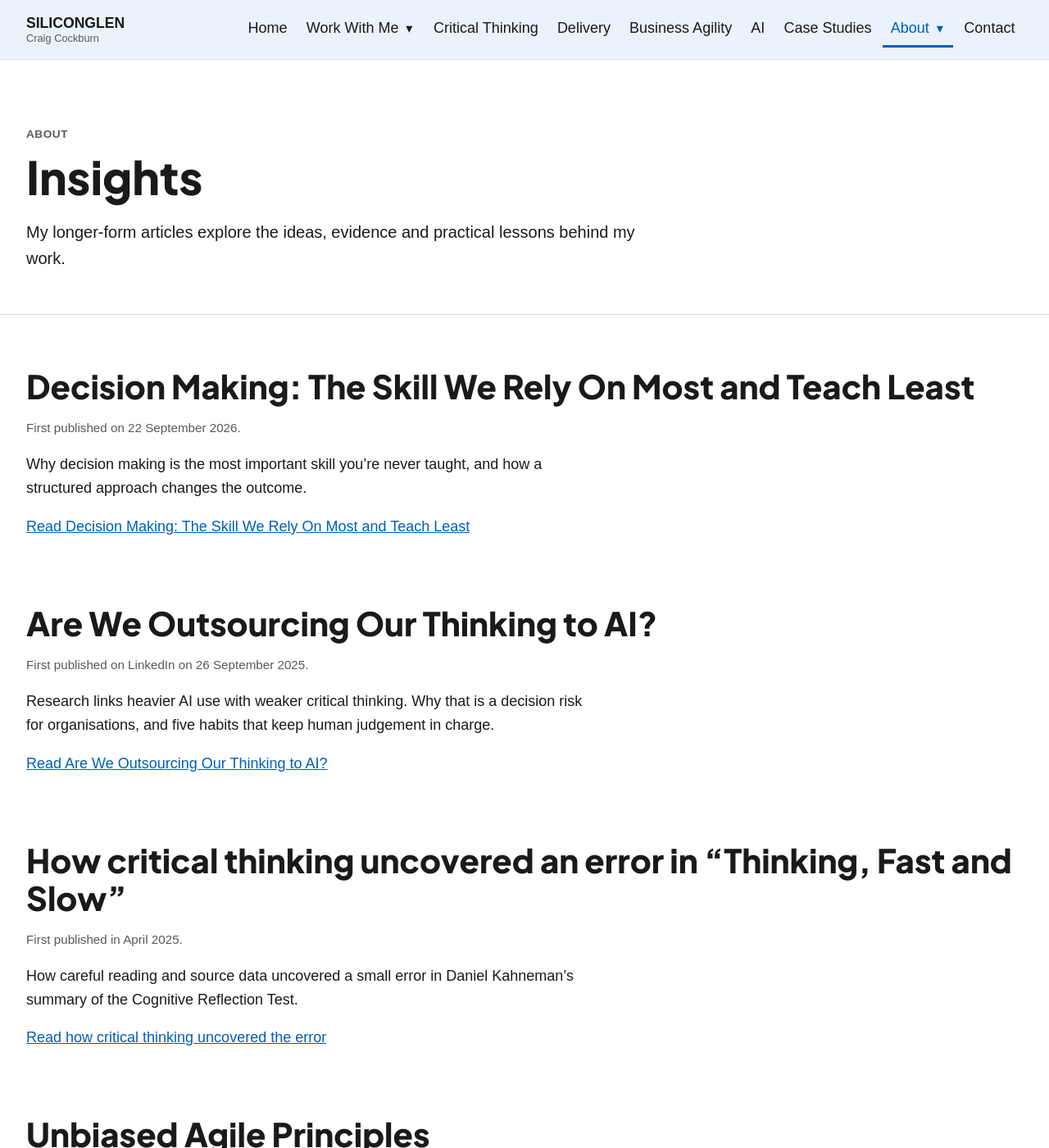
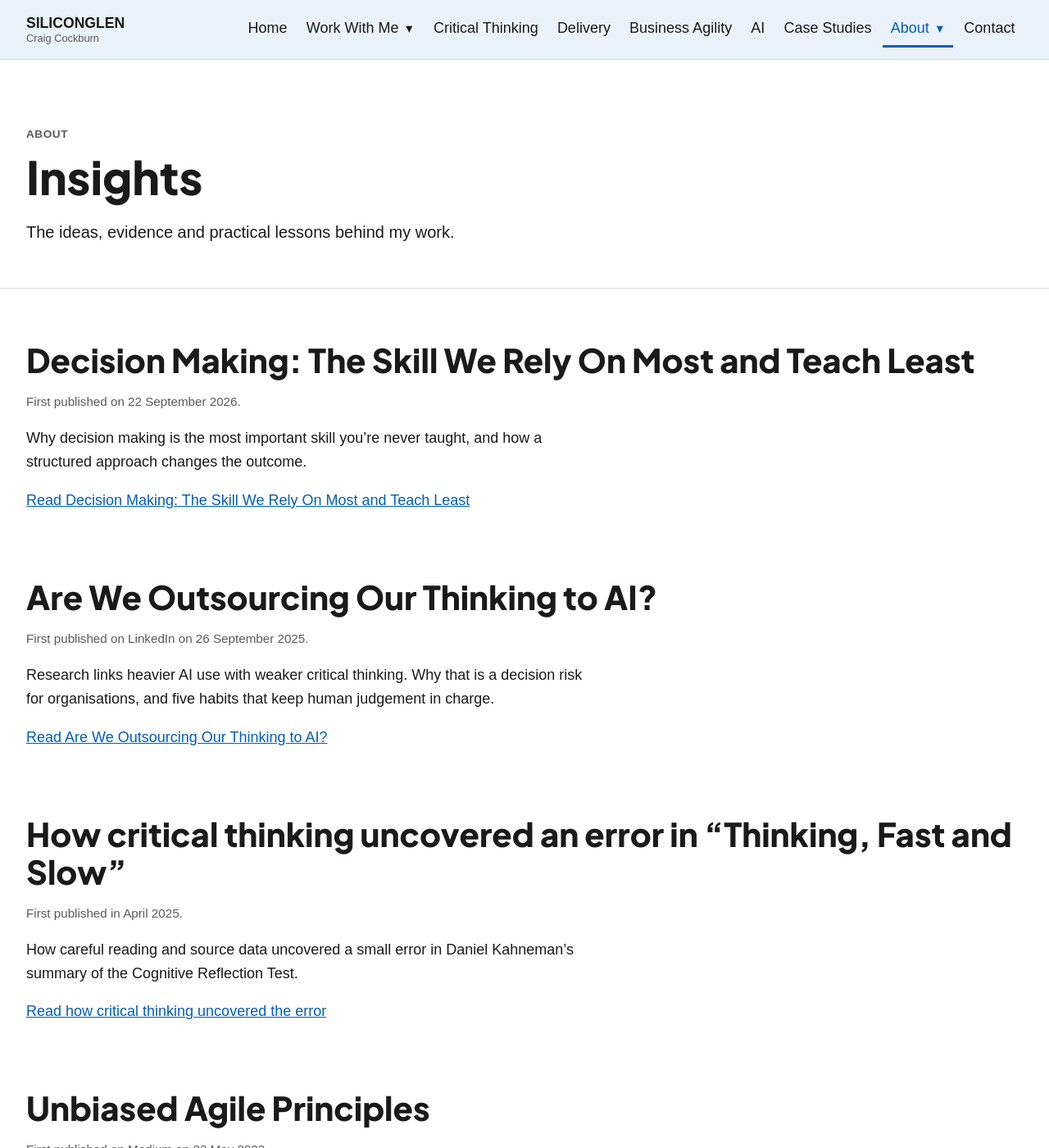
Before and after one commit to siliconglen/siliconglen-site, a Jekyll site: the page built from insights/index.md, in a window 1280 px wide and 1400 px high. Shown: the whole window at 82% size. Built offline with Jekyll 4.4.1, drawn with Linux system fonts in a browser that asks for light colours.

Commit message:
Improve lede wrapping and shorten Insights intro

```diff
--- a/assets/css/main.css
+++ b/assets/css/main.css
@@ -55,7 +55,7 @@ h1, h2, h3, h4 { font-family: var(--font-heading); font-weight: 800; line-height
 h1 { margin: 0; max-width: none; font-size: clamp(2.25rem, 6vw, 3.5rem); }
 h2 { margin: 0 0 1rem; font-size: clamp(1.75rem, 4vw, 2.5rem); }
 h3 { margin: 0 0 .5rem; font-size: 1.25rem; }
-.lede { max-width: var(--measure); font-size: 1.25rem; }
+.lede { max-width: var(--measure); font-size: 1.25rem; text-wrap: pretty; }
 .prose { padding-block: clamp(2.5rem, 6vw, 4rem) 4rem; }
 .prose > p, .prose > ul, .prose > ol { max-width: var(--measure); }
 .prose > h2 { margin: clamp(3.5rem, 7vw, 5rem) 0 1rem; }
--- a/insights/index.md
+++ b/insights/index.md
@@ -3,7 +3,7 @@ layout: page
 title: Insights
 meta_title: "Insights on Critical Thinking & Agile | Craig Cockburn"
 eyebrow: About
-intro: My longer-form articles explore the ideas, evidence and practical lessons behind my work.
+intro: The ideas, evidence and practical lessons behind my work.
 description: "Articles by Craig Cockburn on decision making, critical thinking and agile adoption."
 permalink: /insights/
 ---
```
Also changed, not shown: DESIGN_STANDARDS.md (+1 -1 lines).
